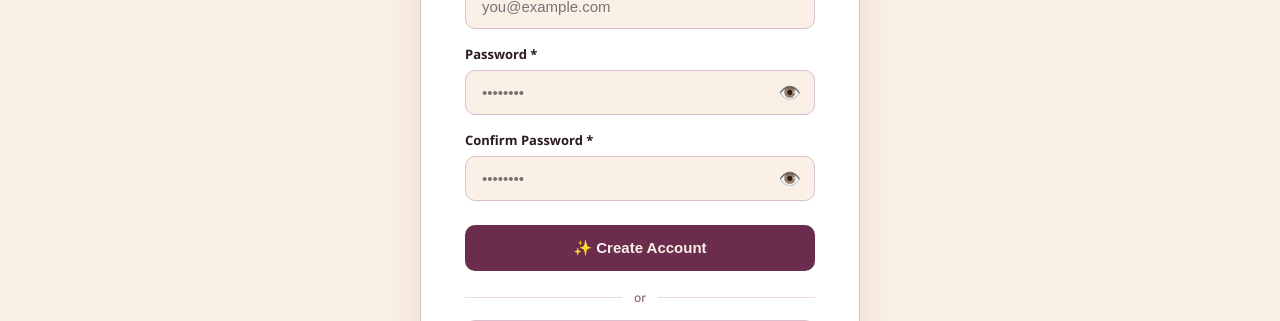
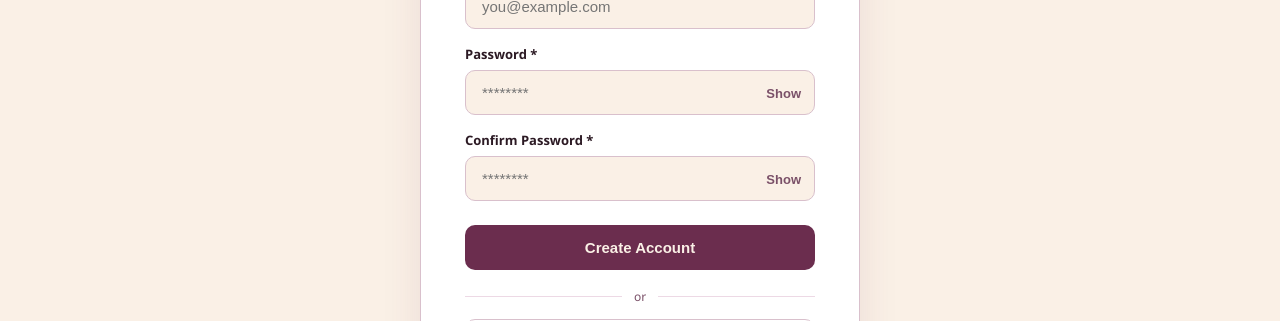
Before and after one commit to Rachelejr/tarsyn-app, a Next.js app: page /register in a window 1280 px wide. Shown: the part 459-780 px from the top of the page. Built offline with nearby package versions, Linux system fonts and the light colour scheme; no server answers.

Commit message:
Fix register flow: redirect to create-workspace instead of create-tontine

```diff
--- a/src/app/register/page.tsx
+++ b/src/app/register/page.tsx
@@ -39,7 +39,7 @@ export default function RegisterPage() {
         createdAt: new Date().toISOString(),
       });
       setSuccess(true);
-      setTimeout(() => { window.location.href = '/dashboard/create-tontine'; }, 1800);
+      setTimeout(() => { window.location.href = '/dashboard/create-workspace'; }, 1800);
     } catch (err: any) {
       if (err.code === 'auth/email-already-in-use') {
         setError('This email is already registered.');
@@ -61,7 +61,7 @@ export default function RegisterPage() {
         role: 'admin',
         createdAt: new Date().toISOString(),
       }, { merge: true });
-      window.location.href = '/dashboard/create-tontine';
+      window.location.href = '/dashboard/create-workspace';
     } catch {
       setError('Google sign-up failed. Please try again.');
     }
@@ -83,7 +83,7 @@ export default function RegisterPage() {
               <div style={{width:'28px',height:'28px',border:'3px solid #EDD9E5',borderTopColor:'#6B2D4E',borderRadius:'50%',animation:'spin 0.8s linear infinite'}}/>
             </div>
             <style>{`@keyframes spin { to { transform: rotate(360deg); } }`}</style>
-            <a href="/dashboard/create-tontine" style={{display:'block',marginTop:'20px',fontSize:'13px',color:'#C4748E',textDecoration:'underline'}}>
+            <a href="/dashboard/create-workspace" style={{display:'block',marginTop:'20px',fontSize:'13px',color:'#C4748E',textDecoration:'underline'}}>
               Continue now →
             </a>
           </div>
@@ -122,26 +122,26 @@ export default function RegisterPage() {
             <div style={{marginBottom:'16px'}}>
               <label style={{display:'block',fontSize:'13px',fontWeight:'600',color:'#2C1A24',marginBottom:'7px'}}>Password *</label>
               <div style={{position:'relative'}}>
-                <input type={showPass?'text':'password'} required value={password} onChange={e=>setPassword(e.target.value)} placeholder="••••••••" style={{...inp,paddingRight:'44px'}}/>
+                <input type={showPass?'text':'password'} required value={password} onChange={e=>setPassword(e.target.value)} placeholder="********" style={{...inp,paddingRight:'44px'}}/>
                 <button type="button" onClick={()=>setShowPass(!showPass)}
-                  style={{position:'absolute',right:'14px',top:'50%',transform:'translateY(-50%)',background:'none',border:'none',cursor:'pointer',fontSize:'18px',color:'#7A5068'}}>
-                  {showPass?'🙈':'👁️'}
+                  style={{position:'absolute',right:'14px',top:'50%',transform:'translateY(-50%)',background:'none',border:'none',cursor:'pointer',fontSize:'13px',color:'#7A5068',fontWeight:600}}>
+                  {showPass?'Hide':'Show'}
                 </button>
               </div>
             </div>
             <div style={{marginBottom:'24px'}}>
               <label style={{display:'block',fontSize:'13px',fontWeight:'600',color:'#2C1A24',marginBottom:'7px'}}>Confirm Password *</label>
               <div style={{position:'relative'}}>
-                <input type={showConfirm?'text':'password'} required value={confirm} onChange={e=>setConfirm(e.target.value)} placeholder="••••••••" style={{...inp,paddingRight:'44px'}}/>
+                <input type={showConfirm?'text':'password'} required value={confirm} onChange={e=>setConfirm(e.target.value)} placeholder="********" style={{...inp,paddingRight:'44px'}}/>
                 <button type="button" onClick={()=>setShowConfirm(!showConfirm)}
-                  style={{position:'absolute',right:'14px',top:'50%',transform:'translateY(-50%)',background:'none',border:'none',cursor:'pointer',fontSize:'18px',color:'#7A5068'}}>
-                  {showConfirm?'🙈':'👁️'}
+                  style={{position:'absolute',right:'14px',top:'50%',transform:'translateY(-50%)',background:'none',border:'none',cursor:'pointer',fontSize:'13px',color:'#7A5068',fontWeight:600}}>
+                  {showConfirm?'Hide':'Show'}
                 </button>
               </div>
             </div>
             <button type="submit" disabled={loading}
               style={{width:'100%',padding:'14px',background:'#6B2D4E',color:'#FAF0E6',border:'none',borderRadius:'10px',fontSize:'15px',fontWeight:'700',cursor:'pointer',marginBottom:'14px',opacity:loading?0.7:1}}>
-              {loading ? '⏳ Creating account...' : '✨ Create Account'}
+              {loading ? 'Creating account...' : 'Create Account'}
             </button>
           </form>
 
```
